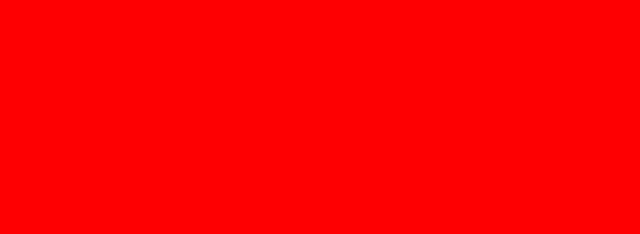
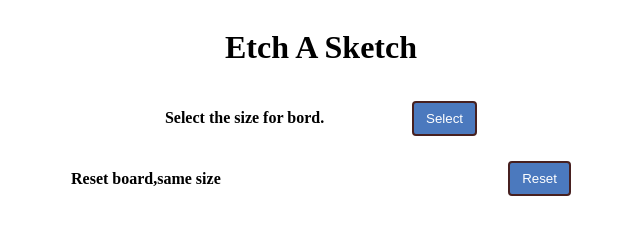
Before and after one commit to Kalludjer/Etch-a-Sketch, a plain HTML site: page index.html in a window 1280 px wide. Shown: the whole page, without its empty margins (319-959 px from the left). Drawn offline with Linux system fonts and the light colour scheme.

Commit message:
add htm and css

```diff
--- a/index.html
+++ b/index.html
@@ -7,7 +7,16 @@
     <link rel="stylesheet" href="/stayle.css">
 </head>
 <body>
+    <h1>Etch A Sketch</h1>
+    <div class="header">
+       <h4>Select the size for bord.</h4>
+       <button id="popup" class="btn">Select</button>
+    </div>
     <div class="container" id="container"></div>
+    <div class="footer">
+        <h4>Reset board,same size</h4>
+        <button class="btn">Reset</button>
+    </div>
     <script src="/main.js"></script>
 </body>
 </html>
--- a/stayle.css
+++ b/stayle.css
@@ -1,9 +1,36 @@
 body {
-    margin: 0;
+    display: flex;
+    justify-content: center;
+    align-items: center;
+    flex-direction: column;
 }
 
-.container {
-    width: 100%;
-    height: 100vh;
-    background-color: red;
+.header {
+    display: flex;
+    flex-direction: row;
+    align-items: center;
+    width: 400px;
+    justify-content: space-around;
 }
+
+.footer {
+    display: flex;
+    flex-direction: row;
+    justify-content: space-between;
+    width: 500px;
+    align-items: center;
+}
+
+.btn {
+    color: white;
+    background-color: rgb(75, 121, 190);
+    padding: 8px 12px;
+    border: 2px solid rgb(71, 32, 32);
+    border-radius: 4px;
+}
+
+.conteiner {
+    width: 500px;
+    height: 500px;
+    border: 5px solid rgb(75, 121, 190);
+}
```
